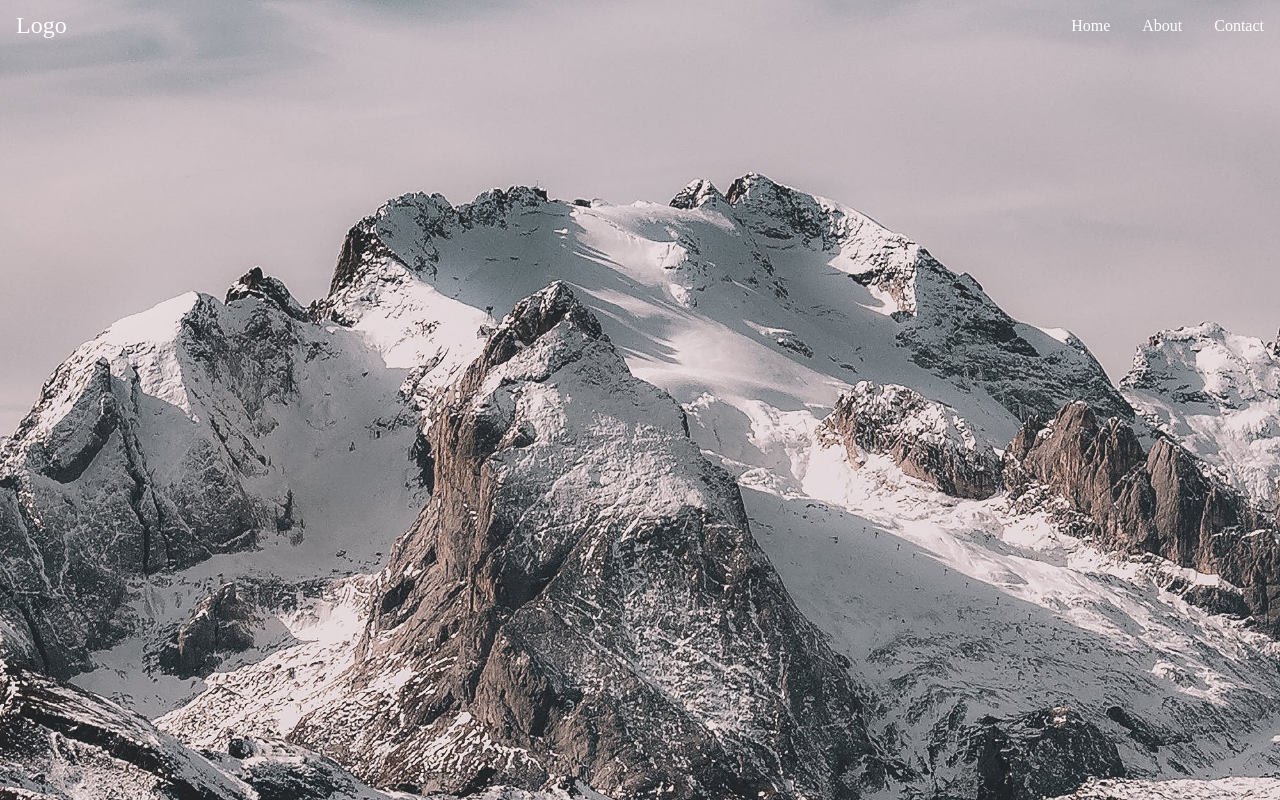
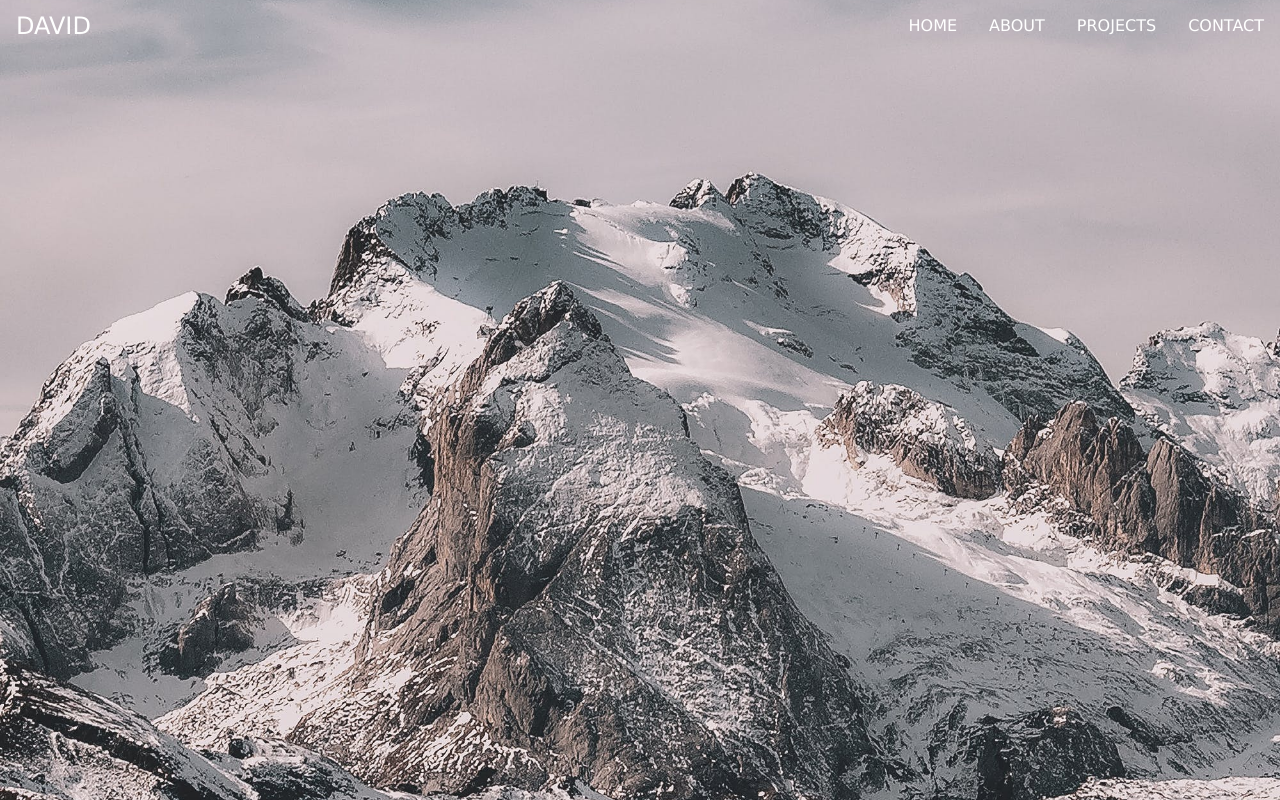
Before and after one commit to david-hards/david-hards.github.io, a plain HTML site: page index.html in a window 1280 px wide. Drawn offline with Linux system fonts and the light colour scheme.

Commit message:
small navbar changes

```diff
--- a/index.html
+++ b/index.html
@@ -13,7 +13,7 @@
 <body id="body">
 
     <nav class="nav">
-        <div class="nav__logo">Logo</div>
+        <div class="nav__logo">DAVID</div>
         <a href="#" class="nav__hamburger">
             <span class="nav__hamburger__line"></span>
             <span class="nav__hamburger__line"></span>
@@ -21,9 +21,10 @@
         </a>
         <div class="nav__menu">
             <ul>
-                <li class="nav__menu__link"><a href="#home">Home</a></li>
-                <li class="nav__menu__link"><a href="#about">About</a></li>
-                <li class="nav__menu__link"><a href="#contact">Contact</a></li>
+                <li class="nav__menu__link"><a href="#home">HOME</a></li>
+                <li class="nav__menu__link"><a href="#about">ABOUT</a></li>
+                <li class="nav__menu__link"><a href="#about">PROJECTS</a></li>
+                <li class="nav__menu__link"><a href="#contact">CONTACT</a></li>
             </ul>
         </div>
     </nav>
--- a/styles/style.css
+++ b/styles/style.css
@@ -1,6 +1,7 @@
 body {
     padding: 0;
     margin: 0;
+    font-family:'Lucida Sans', 'Lucida Sans Regular', 'Lucida Grande', 'Lucida Sans Unicode', Geneva, Verdana, sans-serif;
 }
 
 .bg {
@@ -79,7 +80,7 @@ body {
         display: flex;
         align-items: center;
         background-color: rgba(255, 255, 255, 0.2);
-        top: -13rem;
+        top: -25rem;
         width: 100%;
         transition: all ease-in-out 0.4s;
     }
```
